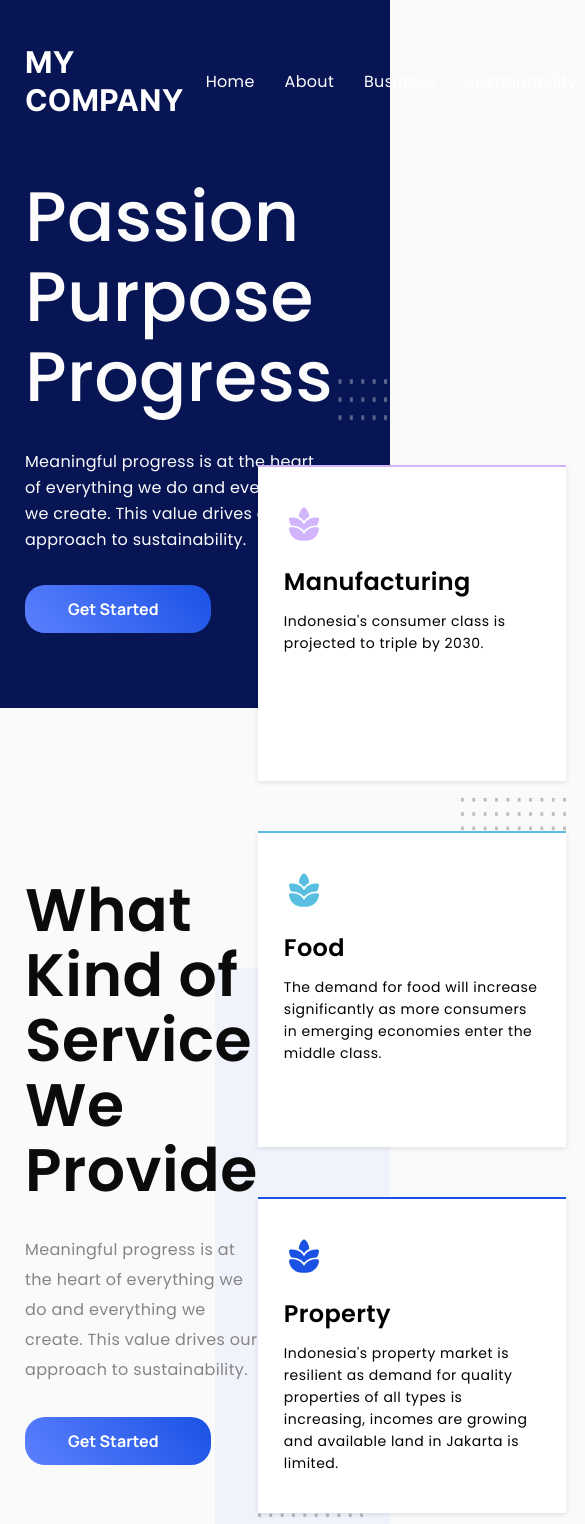
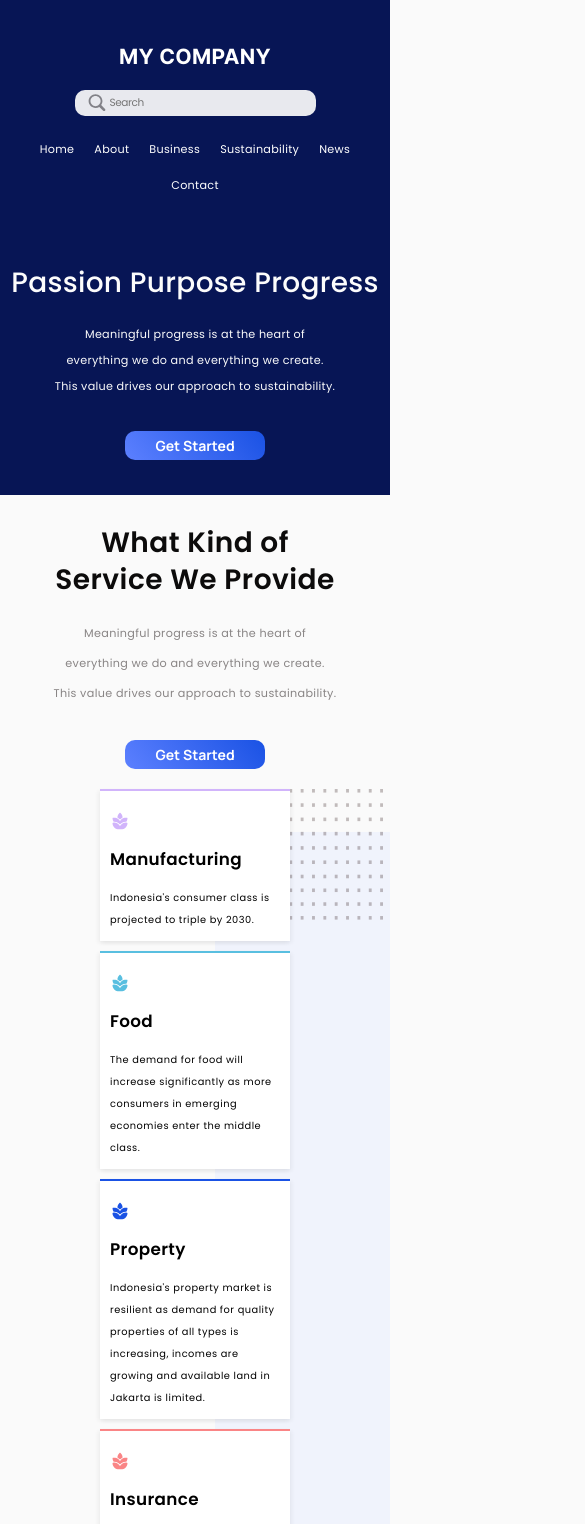
Before and after one commit to Otabekkadirov/landing-page, a plain HTML site: page index.html in a window 390 px wide. Shown: the top 1524 px of the page, 585 px wide, since content can reach past the window. Drawn offline with Linux system fonts and the light colour scheme.

Commit message:
complete mobile layout

```diff
--- a/index.html
+++ b/index.html
@@ -38,7 +38,9 @@
         <section class="hero">
             <div class="wrapper hero__wrapper">
                 <div class="hero__content">
-                    <h1 class="hero__title">Passion Purpose Progress</h1>
+                    <h1 class="hero__title section-title">
+                        Passion Purpose Progress
+                    </h1>
 
                     <p class="hero__text">
                         Meaningful progress is at the heart of everything we do
@@ -60,7 +62,7 @@
         <section class="service">
             <div class="wrapper service__wrapper">
                 <div class="service__content">
-                    <h2 class="service__title">
+                    <h2 class="service__title section-title">
                         What Kind of Service We Provide
                     </h2>
                     <p class="service__text">
@@ -175,7 +177,9 @@
         <section class="about">
             <div class="wrapper about__wrapper">
                 <div class="about__content">
-                    <h2 class="about__title">Who <span>We are</span></h2>
+                    <h2 class="about__title section-title">
+                        Who <span>We are</span>
+                    </h2>
                     <p class="about__text">
                         Established in 1953 by Go Soei Kie (Dasuki Angkosubroto)
                         as a commodities trading business, Gunung Sewu has grown
@@ -229,7 +233,7 @@
         <section class="news">
             <div class="wrapper news__wrapper">
                 <div class="news__header">
-                    <h2 class="news__title">GS News</h2>
+                    <h2 class="news__title section-title">GS News</h2>
                     <div class="button-group">
                         <button class="btn btn-square">
                             <img src="./images/arrow-square.svg" alt="arrow" />
--- a/styles/style.css
+++ b/styles/style.css
@@ -22,7 +22,6 @@ body {
     max-width: 1380px;
     width: calc(100% - 50px);
     margin: 0 auto;
-    /* border: 2px solid gold; */
 }
 .header {
     background-color: #071555;
@@ -33,6 +32,7 @@ body {
     display: flex;
     justify-content: space-between;
     align-items: center;
+    flex-wrap: wrap;
 }
 .logo {
     font-family: "Inter";
@@ -187,8 +187,8 @@ body {
         url(../images/service-pattern.svg);
     background-repeat: no-repeat;
     background-position: top right, bottom left;
-    width: 743px;
-    height: 747px;
+    max-width: 743px;
+    min-height: 747px;
 }
 .card {
     width: 308px;
@@ -426,6 +426,7 @@ body {
     border-bottom: 2px solid #eff0f6;
     padding-bottom: 120px;
     margin-bottom: 120px;
+    flex-wrap: wrap;
 }
 
 .column {
@@ -500,3 +501,140 @@ body {
     gap: 22px;
 }
 /* Footer section end */
+
+/* Media queries */
+@media (max-width: 1024px) {
+    html {
+        font-size: 8px;
+    }
+    .service__wrapper {
+        flex-direction: column;
+    }
+    .service__content {
+        max-width: 80%;
+        text-align: center;
+        text-wrap: balance;
+    }
+    .about__wrapper {
+        flex-direction: column;
+    }
+    .about__content {
+        max-width: 80%;
+        text-align: center;
+        text-wrap: balance;
+        margin-bottom: 24px;
+    }
+    .about__title::before {
+        width: 200px;
+        margin-inline: auto;
+    }
+    .footer {
+        padding: 135px 25px 50px;
+    }
+}
+
+@media (max-width: 768px) {
+    html {
+        font-size: 7px;
+    }
+    .header__wrapper {
+        justify-content: center;
+    }
+    .hero__wrapper {
+        padding-bottom: 35px;
+    }
+    .hero__title {
+        font-size: 6rem;
+        line-height: 1.3;
+        margin-bottom: 20px;
+    }
+    .hero__text {
+        text-wrap: balance;
+    }
+    .hero__banner {
+        padding: 0;
+    }
+    .service {
+        padding: 30px 0;
+    }
+    .about {
+        padding: 50px 0;
+    }
+    .news {
+        padding: 50px 0 100px;
+    }
+    .join-us {
+        padding: 20px;
+        margin-top: -45px;
+        margin-bottom: -45px;
+    }
+    .join-us__title {
+        font-size: 4rem;
+    }
+    .btn-join {
+        font-size: 20px;
+        padding: 10px 50px;
+    }
+}
+@media (max-width: 426px) {
+    .wrapper {
+        width: calc(100% - 15px);
+    }
+    .btn {
+        padding: 5px 30px;
+        border-radius: 10px;
+        font-size: 14px;
+    }
+    .section-title {
+        font-size: 4rem;
+        line-height: 1.3;
+        margin-bottom: 20px;
+    }
+    .header__navigation {
+        flex-wrap: wrap-reverse;
+        justify-content: center;
+        gap: 10px;
+    }
+    .list {
+        flex-wrap: wrap;
+        justify-content: center;
+        gap: 10px 20px;
+    }
+    .header__input {
+        padding: 2px;
+        padding-left: 35px;
+        font-size: 1.5rem;
+        margin-top: 20px;
+    }
+    .hero__content {
+        text-align: center;
+    }
+    .hero__banner {
+        display: none;
+    }
+    .service__cards {
+        gap: 10px;
+        align-items: stretch;
+        min-height: auto;
+        margin-top: 20px;
+    }
+    .card {
+        padding: 10px;
+        max-width: 190px;
+        height: auto;
+    }
+    .card__icon {
+        width: 20px;
+        height: 20px;
+    }
+    .card__icon svg {
+        width: 100%;
+    }
+    .btn-square {
+        padding: 5px;
+    }
+    .btn-square img {
+        width: 20px;
+        height: 20px;
+    }
+}
```
